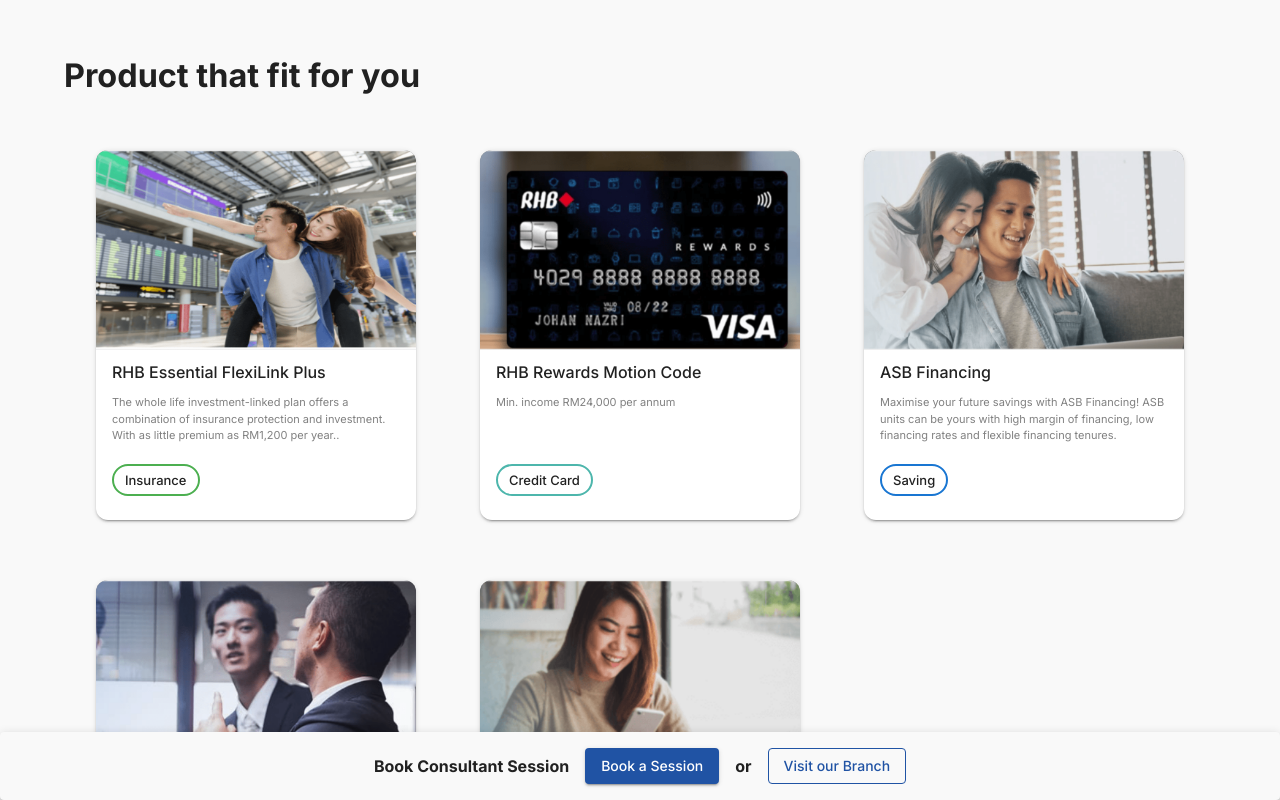
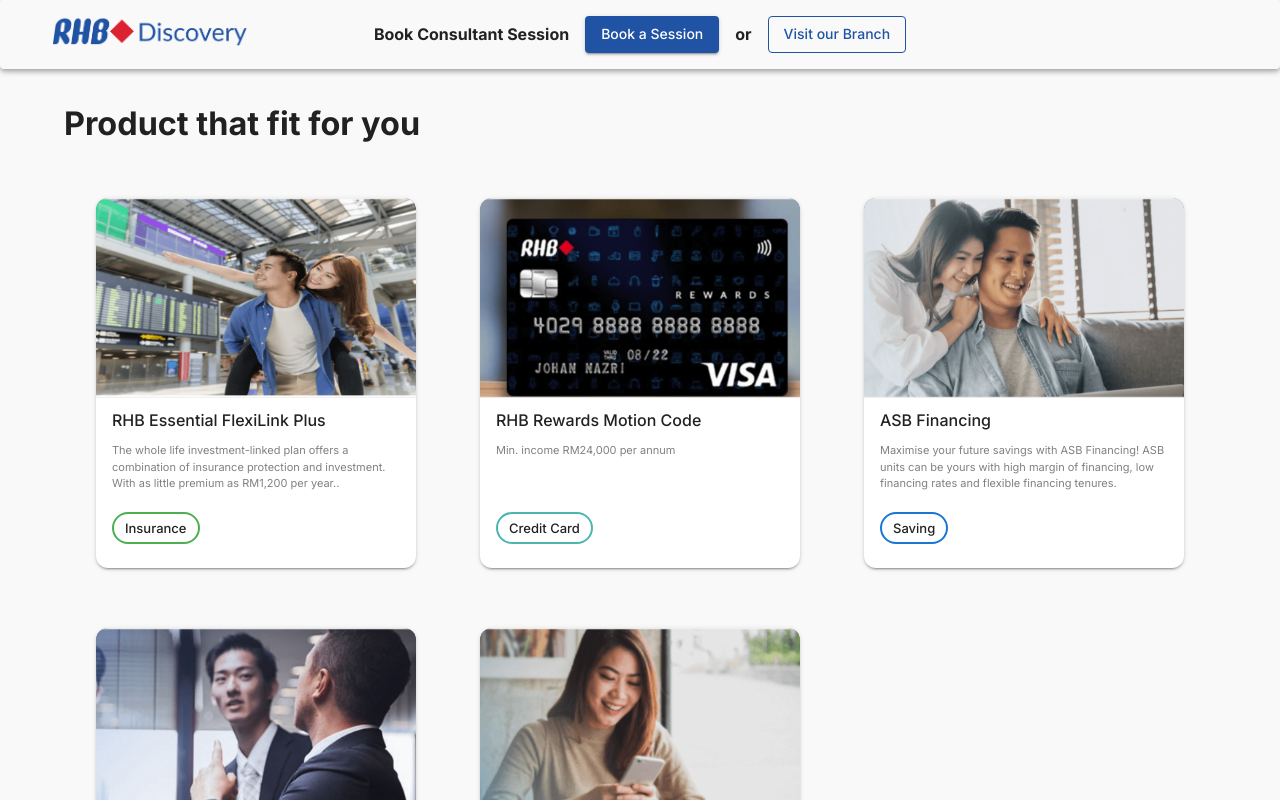
Before and after one commit to RashCD/rhb-discovery, a Next.js app: page /product-fit in a window 1280 px wide. Shown: the top 800 px of the page. Built offline with nearby package versions, Linux system fonts and the light colour scheme; what use-query-params would draw is missing.

Commit message:
make it responsive on small screen

```diff
--- a/pages/product-fit.tsx
+++ b/pages/product-fit.tsx
@@ -1,4 +1,5 @@
-import { Typography, Grid, Button, Stack, Container, Paper } from '@mui/material';
+import { Typography, Grid, Button, Stack, Container, Paper, Box } from '@mui/material';
+import Image from 'next/image';
 import { useRouter } from 'next/router';
 import CardPreview from '../components/CardPreview';
 import { productHelper } from '../utils/productHelper';
@@ -15,7 +16,7 @@
 	};
 
 	return (
-		<Container sx={{ my: 7 }}>
+		<Container sx={{ my: [17, 13] }}>
 			<Typography component={'h2'} variant="h4" sx={{ fontWeight: 'bold' }}>
 				Product that fit for you
 			</Typography>
@@ -35,20 +36,37 @@
 				elevation={4}
 				sx={{
 					position: 'fixed',
-					bottom: 0,
+					top: 0,
 					left: 0,
 					right: 0,
 					bgcolor: 'background.default',
 				}}
 			>
+				<Stack direction={'row'} justifyContent="space-between" py={2}>
+					<Box sx={{ flex: 0.5, display: ['none', 'none', 'flex'] }}>
+						<Image
+							alt="rhb discovery logo"
+							src={'/discovery.png'}
+							width={300}
+							height={30}
+							style={{
+								objectFit: 'contain',
+							}}
+						/>
+					</Box>
 					<Stack
 						direction={'row'}
+						alignItems={'center'}
+						justifyContent="center"
 						spacing={2}
-					alignItems="center"
-					justifyContent="center"
-					py={2}
+						sx={{ flex: 1, mx: 2 }}
 					>
-					<Typography fontWeight={'bold'}>Book Consultant Session</Typography>
+						<Typography
+							fontWeight={'bold'}
+							sx={{ display: ['none', 'flex'], fontSize: [10, 12, '1rem'] }}
+						>
+							Book Consultant Session
+						</Typography>
 						<Button
 							variant="contained"
 							sx={{ bgcolor: 'tertiary.main' }}
@@ -65,6 +83,8 @@
 							Visit our Branch
 						</Button>
 					</Stack>
+					<Stack sx={{ display: ['none', 'none', 'flex'], flex: 0.5 }} />
+				</Stack>
 			</Paper>
 		</Container>
 	);
```
Lines whose indentation alone changed are shown as unchanged.
